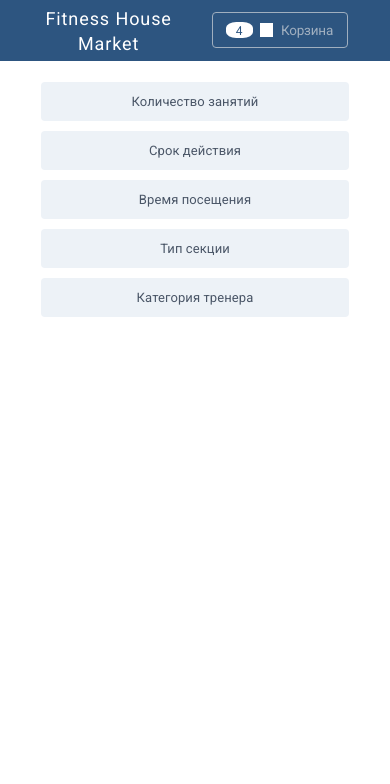
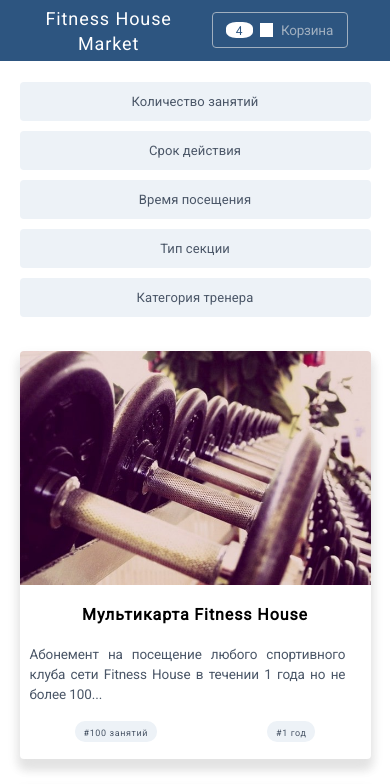
Before and after one commit to pilotvitalik/fitness_house_test_task, a Vue app: page / in a window 390 px wide. Shown: the top 784 px of the page. Built offline with nearby package versions, Linux system fonts and the light colour scheme; what vue-resource would draw is missing.

Commit message:
Created: adaptive common list of services

```diff
--- a/package.json
+++ b/package.json
@@ -34,7 +34,6 @@
       "plugin:vue/essential",
       "@vue/airbnb"
     ],
-    "rules": {},
     "parserOptions": {
       "parser": "babel-eslint"
     }
--- a/src/components/MainPage/Filters/Filters.vue
+++ b/src/components/MainPage/Filters/Filters.vue
@@ -154,7 +154,21 @@
 .display{
   display: none;
 }
-@media(min-width: 1025px) and (max-width: 1260px){
+@media(min-width: 1248px) and (max-width: 1260px){
+  .listItems{
+    height: auto;
+    padding-top: (66-39)/2px;
+    padding-bottom: (66-39)/2px;
+    &>.item:nth-child(4){
+      margin-right: 1%;
+    }
+    &>.item:last-child{
+      margin: 0 auto;
+      margin-top: 10px;
+    }
+  }
+}
+@media(min-width: 1025px) and (max-width: 1247px){
   .listItems{
     height: auto;
     padding-top: (66-39)/2px;
@@ -242,7 +256,7 @@
   .listItems{
     flex-direction: column;
     justify-content: center;
-    width: 79%;
+    width: 90%;
     height: auto;
     padding-top: (66-39)/2px;
     padding-bottom: (66-39)/2px;
--- a/src/components/MainPage/MainPage.vue
+++ b/src/components/MainPage/MainPage.vue
@@ -2,17 +2,20 @@
   <div id='mainPage'>
     <Navbar/>
     <Filters/>
+    <Services/>
   </div>
 </template>
 
 <script>
 import Navbar from './Navbar/Navbar.vue';
 import Filters from './Filters/Filters.vue';
+import Services from './Services/Services.vue';
 
 export default {
   components: {
     Navbar,
     Filters,
+    Services,
   },
   data() {
     return {
--- a/src/components/MainPage/Navbar/Navbar.vue
+++ b/src/components/MainPage/Navbar/Navbar.vue
@@ -1,5 +1,5 @@
 <template>
-  <header>
+  <div class='header'>
     <nav>
       <h2>Fitness House Market</h2>
       <div class='box'>
@@ -8,7 +8,7 @@
         <p>Корзина</p>
       </div>
     </nav>
-  </header>
+  </div>
 </template>
 
 <script>
@@ -26,7 +26,7 @@
 @backgroundHeader: #2d5580;
 @mainColor: #fff;
 @boxColor: #a0afbf;
-header{
+.header{
   display: block;
   position: relative;
   width: 100%;
@@ -107,7 +107,7 @@
   }
 }
 @media(min-width: 769px) and (max-width: 1024px){
-header{
+.header{
   width: 100%;
   height: 61px;
   nav{
@@ -130,7 +130,7 @@
 }
 }
 @media(min-width: 641px) and (max-width: 768px){
-header{
+.header{
   width: 100%;
   height: 61px;
   nav{
@@ -153,7 +153,7 @@
 }
 }
 @media(max-width: 450px){
-header{
+.header{
   width: 100%;
   height: 61px;
   nav{
@@ -174,7 +174,7 @@
 }
 }
 @media(max-width: 360px){
-header{
+.header{
   width: 100%;
   height: 61px;
   nav{
--- /dev/null
+++ b/src/components/MainPage/Services/Services.vue
@@ -0,0 +1,356 @@
+<template>
+  <div class='main'>
+    <ul>
+      <li class='itemServices'>
+        <img src='../../../assets/img/multicart.jpeg'>
+        <div class='descript'>
+          <h5>
+            Мультикарта Fitness House
+          </h5>
+          <a>
+            Абонемент на посещение любого спортивного клуба сети Fitness House в течении 1 года но не более 100...
+          </a>
+          <form>
+            <button>#100 занятий</button>
+            <button>#1 год</button>
+          </form>
+        </div>
+      </li>
+      <li class='itemServices'>
+        <img src='../../../assets/img/abonement.jpg'>
+        <div class='descript'>
+          <h5>
+            Абонемент Fitness House
+          </h5>
+          <a>
+            Абонемент на посещение одного спортивного клуба сети Fitness House в течении 1 года но не более 100...
+          </a>
+          <form>
+            <button>#100 занятий</button>
+            <button>#1 год</button>
+            <button>#утро</button>
+          </form>
+        </div>
+      </li>
+      <li class='itemServices'>
+        <img src='../../../assets/img/child.jpg'>
+        <div class='descript'>
+          <h5>
+            Детская секция вода
+          </h5>
+          <a>
+            Абонемент на посещение определенного количества занятий детской секции в одном из спортивных клубов...
+          </a>
+          <form>
+            <button>#18 занятий</button>
+            <button>#6 месяцев</button>
+            <button>#вода</button>
+          </form>
+        </div>
+      </li>
+      <li class='itemServices'>
+        <img src='../../../assets/img/personalTraning.jpg'>
+        <div class='descript'>
+          <h5>
+            Пакет персональных тренировок
+          </h5>
+          <a>
+            Индивидуальная работа тренера с посетителем клуба, с учётом его целей и возможных ограничений.
+          </a>
+          <form>
+            <button>#18 занятий</button>
+            <button>#6 месяцев</button>
+            <button>#мастер</button>
+          </form>
+        </div>
+      </li>
+      <li class='itemServices'>
+        <img src='../../../assets/img/group.jpg'>
+        <div class='descript'>
+          <h5>
+            Групповые занятия
+          </h5>
+          <a>
+            Абонемент на посещение одного спортивного клуба сети Fitness House в составе групповых секций в вече
+          </a>
+          <form>
+            <button>#36 занятий</button>
+            <button>#1 год</button>
+            <button>#вечер</button>
+          </form>
+        </div>
+      </li>
+      <li class='itemServices'>
+        <img src='../../../assets/img/masterClass.jpeg'>
+        <div class='descript'>
+          <h5>
+            Мастер класс
+          </h5>
+          <a>
+            Посещение одного мастер-класса по авторской методике инструктора в одном из клубов сети Fitness House
+          </a>
+          <form>
+            <button>#разовое посещение</button>
+            <button>#1 месяц</button>
+            <button>#профи</button>
+          </form>
+        </div>
+      </li>
+    </ul>
+  </div>
+</template>
+
+<script>
+export default {
+  data() {
+    return {
+    };
+  },
+};
+</script>
+
+<style lang='less'>
+@titleCardColor: #000;
+@descriptTextColor: #4a5667;
+@buttonCardBackground: #edf2f7;
+@shadowCardColor: #e3e3e3;
+@cardColor: #fff;
+.main{
+  display: block;
+  position: relative;
+  width: 78.5%;
+  height: auto;
+  margin: 0 auto;
+  margin-top: 21px;
+  padding-bottom: 50px;
+  &>ul{
+    display: flex;
+    flex-direction: row;
+    flex-wrap: wrap;
+    justify-content: space-between;
+    position: relative;
+    width: 100%;
+    height: auto;
+    .itemServices{
+      display: flex;
+      flex-direction: column;
+      position: relative;
+      width: 325px;
+      height: 401px;
+      border-radius: 4px;
+      overflow: hidden;
+      box-shadow: 0 7px 14px @shadowCardColor, 0 10px 10px @shadowCardColor;
+      background: @cardColor;
+      img{
+        display: block;
+        position: relative;
+        width: 100%;
+        max-width: 100%;
+        height: auto;
+      }
+      .descript{
+        display: flex;
+        flex-direction: column;
+        position: relative;
+        width: 100%;
+        height: 401-216.13px;
+        h5{
+          display: inline-block;
+          width: 90%;
+          height: 59px;
+          margin-left: 19px;
+          color: @titleCardColor;
+          font-size: 16px;
+          font-weight: 700;
+          line-height: 59px;
+          letter-spacing: 0.9px;
+        }
+        a{
+          display: inline-block;
+          width: 89%;
+          height: 57.5px;
+          margin-left: 19px;
+          padding-top: 1px;
+          color: @descriptTextColor;
+          font-size: 13.5px;
+          font-weight: 400;
+          line-height: 20px;
+          letter-spacing: -0.11px;
+        }
+        form{
+          display: flex;
+          flex-direction: row;
+          flex-wrap: nowrap;
+          align-items: center;
+          position: relative;
+          margin-top: 29px;
+          margin-left: 19px;
+          width: 250px;
+          height: 25px;
+          button{
+            display: block;
+            position: relative;
+            width: auto;
+            height: 21px;
+            margin-right: 7px;
+            padding-top: 1px;
+            padding-left: 9px;
+            padding-right: 9px;
+            color: @descriptTextColor;
+            font-size: 9px;
+            font-weight: 400;
+            line-height: 22px;
+            letter-spacing: 0.6px;
+            border-radius: 10px;
+            border: none;
+            background: @buttonCardBackground;
+          }
+        }
+      }
+    }
+    .itemServices:nth-child(4),
+    .itemServices:nth-child(5),
+    .itemServices:last-child{
+      margin-top: 27px;
+    }
+    .itemServices:hover{
+      transform: scale(1.12, 1.12);
+      transition: all .4s ease;
+      cursor: pointer;
+      z-index: 100;
+      box-shadow: unset;
+    }
+  }
+}
+@media(min-width: 1025px) and (max-width: 1280px){
+  .main{
+    width: 68%;
+    &>ul{
+      .itemServices:nth-child(3),
+      .itemServices:nth-child(4),
+      .itemServices:nth-child(5),
+      .itemServices:last-child{
+        margin-top: 27px;
+      }
+    }
+  }
+}
+@media(min-width: 768px) and (max-width: 1024px){
+  .main{
+    width: 728px;
+    &>ul{
+      .itemServices:nth-child(3),
+      .itemServices:nth-child(4),
+      .itemServices:nth-child(5),
+      .itemServices:last-child{
+        margin-top: 27px;
+      }
+      .itemServices:hover{
+        transform: unset;
+        transition: unset;
+        cursor: pointer;
+        z-index: 0;
+        box-shadow: 0 7px 14px @shadowCardColor, 0 10px 10px @shadowCardColor;
+      }
+    }
+  }
+}
+@media(min-width: 641px) and (max-width: 768px){
+  .main{
+    width: 605px;
+    &>ul{
+      .itemServices{
+        flex-direction: row;
+        flex-wrap: wrap;
+        width: 100%;
+        height: 201.88px;
+        img{
+          width: 50%;
+          height: 100%;
+        }
+        .descript{
+          width: 50%;
+          height: 100%;
+          h5{
+            width: 100%;
+            text-align: center;
+            margin-left: 0;
+          }
+          a{
+            float: right;
+            width: 90%;
+            text-align: justify;
+            margin-left: 0;
+            padding: 0 10px;
+          }
+          form{
+            justify-content: space-around;
+            margin-left: 0;
+            width: 100%;
+            button{
+              margin: 0;
+            }
+          }
+        }
+      }
+      .itemServices:nth-child(2),
+      .itemServices:nth-child(3),
+      .itemServices:nth-child(4),
+      .itemServices:nth-child(5),
+      .itemServices:last-child{
+        margin-top: 27px;
+      }
+    }
+  }
+}
+@media(max-width: 640px){
+  .main{
+    width:90%;
+    &>ul{
+      .itemServices{
+        width: 100%;
+        height: auto;
+        .descript{
+          height: auto;
+          padding-bottom: 15px;
+          h5{
+            width: 100%;
+            text-align: center;
+            margin-left: 0;
+          }
+          a{
+            width: 90%;
+            height: auto;
+            text-align: justify;
+            margin-left: 0;
+            padding: 0 10px;
+          }
+          form{
+            justify-content: space-around;
+            margin-top: 15px;
+            margin-left: 0;
+            width: 100%;
+            button{
+              margin: 0;
+            }
+          }
+        }
+      }
+      .itemServices:nth-child(2),
+      .itemServices:nth-child(3),
+      .itemServices:nth-child(4),
+      .itemServices:nth-child(5),
+      .itemServices:last-child{
+        margin-top: 27px;
+      }
+      .itemServices:hover{
+        transform: unset;
+        transition: unset;
+        cursor: pointer;
+        z-index: 0;
+        box-shadow: 0 7px 14px @shadowCardColor, 0 10px 10px @shadowCardColor;
+      }
+    }
+  }
+}
+</style>
--- a/vue.config.js
+++ b/vue.config.js
@@ -1,4 +1,5 @@
 module.exports = {
   outputDir: 'public',
-  productionSourceMap: false
+  productionSourceMap: false,
+  lintOnSave: false
 }
```
Also changed, not shown: src/assets/img/masterClass.jpeg (added), src/assets/img/masterClass.jpg (deleted).
